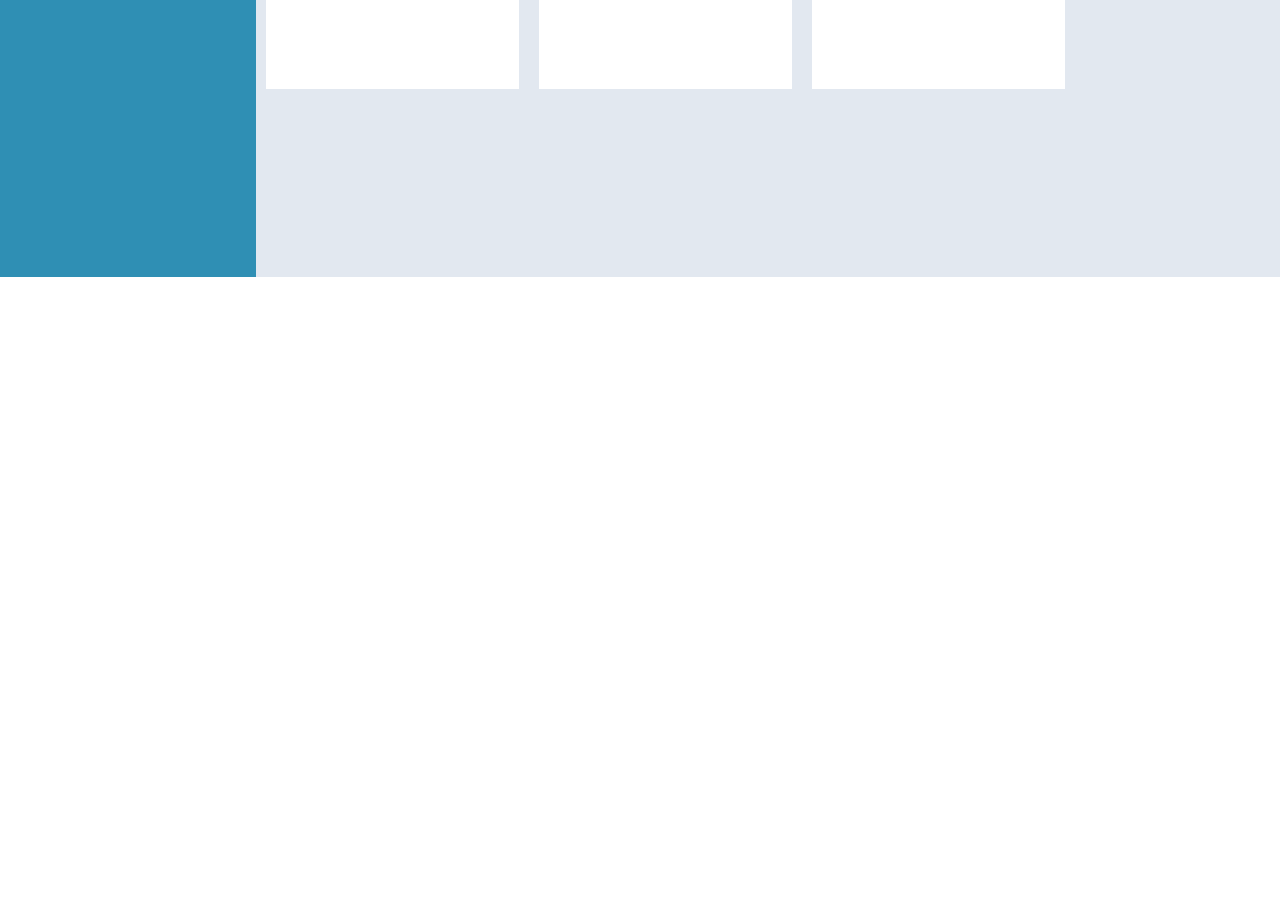
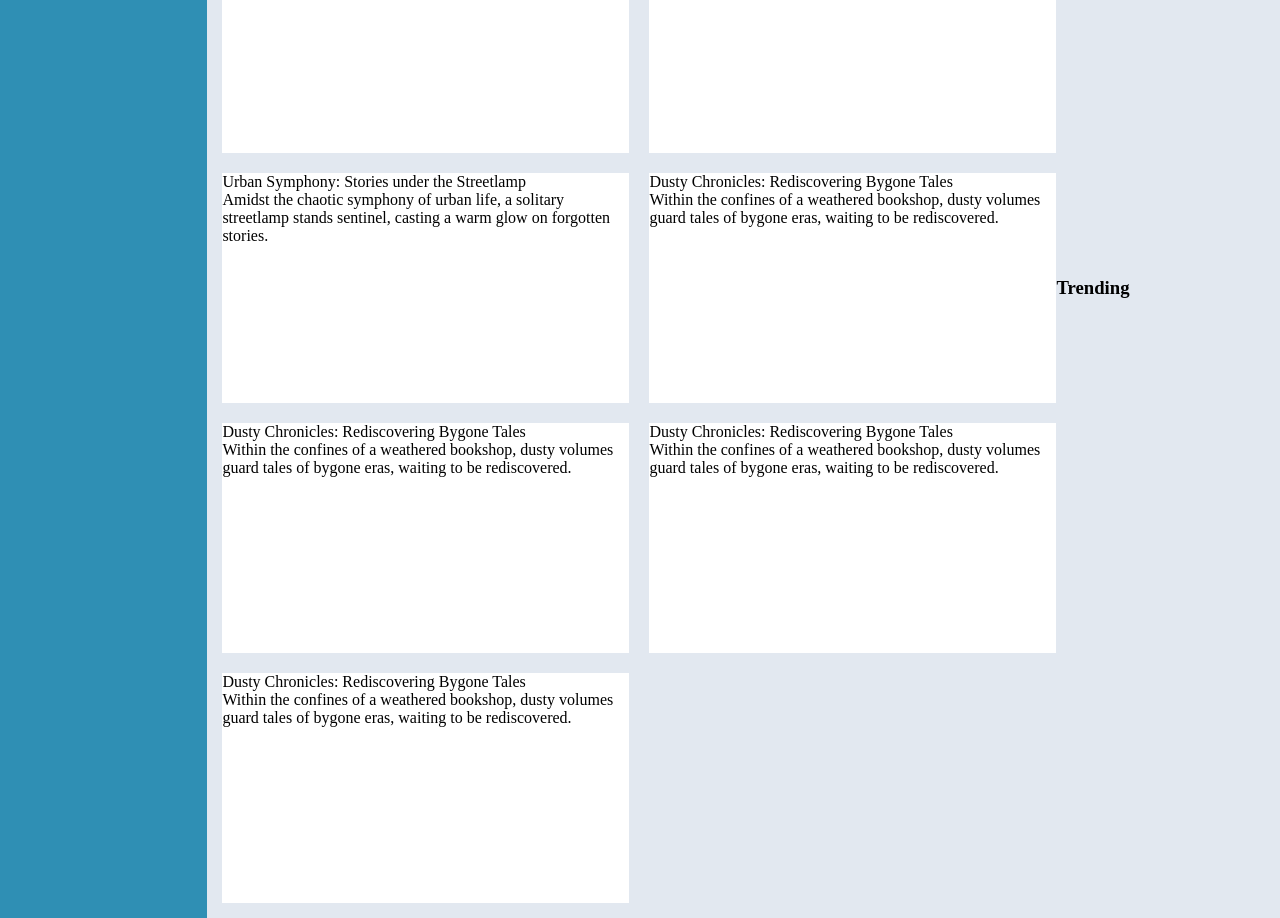
Before and after one commit to akismkn/Admin-Dashboard, a plain HTML site: page index.html in a window 1280 px wide. Shown: the part 523-1441 px from the top of the page. Before the commit the page ends 800 px from the top, so only its background shows below. Drawn offline with Linux system fonts and the light colour scheme.

Commit message:
saving mid progress of main content placing

```diff
--- a/index.html
+++ b/index.html
@@ -88,6 +88,22 @@
                         <p class="card-p">Within the confines of a weathered bookshop, dusty volumes guard tales of
                             bygone eras, waiting to be rediscovered.</p>
                     </div>
+                    <div class="card">
+                        <p class="card-title">Dusty Chronicles: Rediscovering Bygone Tales</p>
+                        <p class="card-p">Within the confines of a weathered bookshop, dusty volumes guard tales of
+                            bygone eras, waiting to be rediscovered.</p>
+                    </div>
+                    <div class="card">
+                        <p class="card-title">Dusty Chronicles: Rediscovering Bygone Tales</p>
+                        <p class="card-p">Within the confines of a weathered bookshop, dusty volumes guard tales of
+                            bygone eras, waiting to be rediscovered.</p>
+                    </div>
+                    <div class="card">
+                        <p class="card-title">Dusty Chronicles: Rediscovering Bygone Tales</p>
+                        <p class="card-p">Within the confines of a weathered bookshop, dusty volumes guard tales of
+                            bygone eras, waiting to be rediscovered.</p>
+                    </div>
+
                 </div>
             </div>
             <div class="announcements">
--- a/style.css
+++ b/style.css
@@ -9,7 +9,7 @@ body {
 
 .dashboard {
     display: grid;
-    grid-template: 1fr 4fr / 1fr 4fr;
+    grid-template: 1fr 4fr / 1fr 6fr;
     height: 100vh;
 }
 
@@ -18,7 +18,7 @@ body {
 
 .section {
     display: grid;
-    grid-template-columns: 1fr 1fr;
+    grid-template-columns: 1fr 4fr;
     align-items: center;
     justify-content: center;
     padding: 10px;
@@ -110,6 +110,7 @@ body {
     display: grid;
     grid-template: 1fr 1fr / 4fr 1fr;
     background-color: #e2e8f0;
+    padding: 15px;
 }
 
 .projects {
@@ -119,9 +120,8 @@ body {
 
 .cards {
     display: grid;
-    grid-template-columns: repeat(auto-fit, minmax(250px, 1fr));
+    grid-template-columns: repeat(auto-fit, minmax(310px, 1fr));
     gap: 20px;
-    padding: 10px;
 }
 
 .announcements {
@@ -135,10 +135,8 @@ body {
 }
 
 .card {
-    display: flex;
-    flex-direction: column;
     background-color: white;
-    height: 200px;
+    height: 230px;
 }
 
 
```
